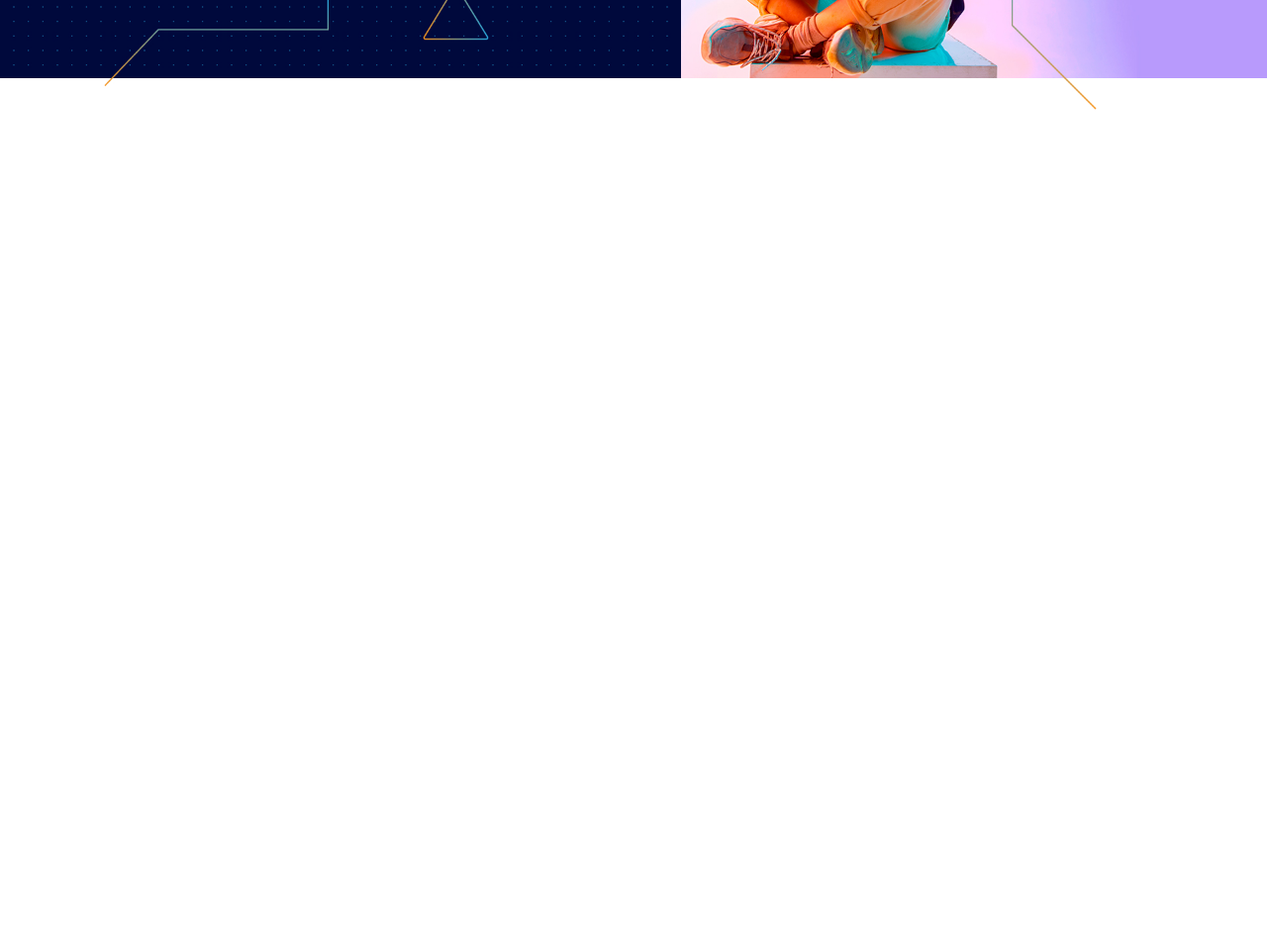
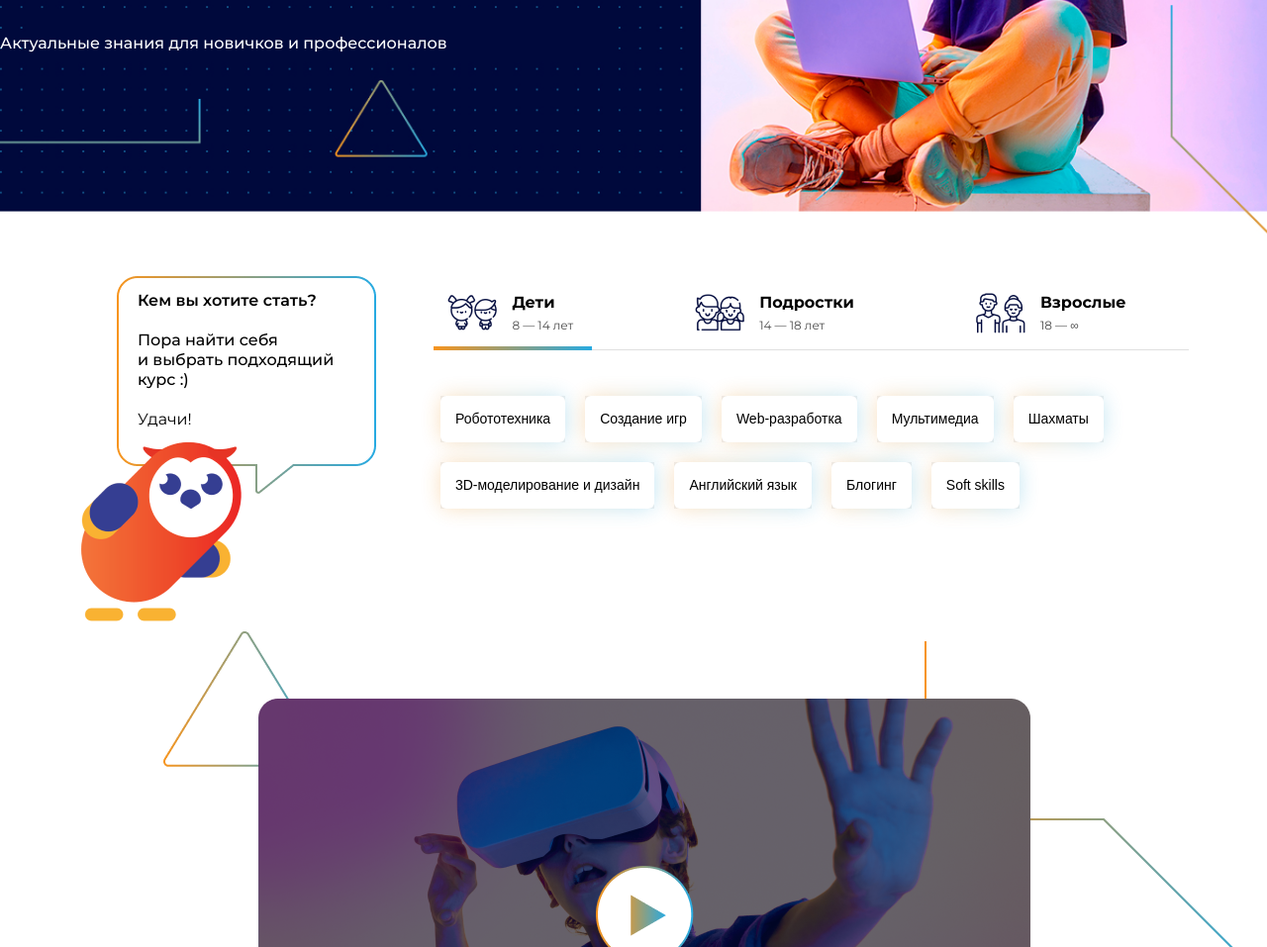
Before and after one commit to k1xd-fr/Project-1-Exam, a website: page index.html in a window 1280 px wide. Shown: the part 356-1313 px from the top of the page at 99% size. Before the commit the page ends 800 px from the top, so only its background shows below. Drawn offline with nearby package versions, Linux system fonts and the light colour scheme; files that its build step writes are made by us from their sources; files whose address does not match are found by name.

Commit message:
add feat/info/video

```diff
--- a/index.html
+++ b/index.html
@@ -58,8 +58,86 @@
       </div>
 
       <!-- *Banner -->
-      <img src="/setting/img/banner.jpg" alt="banner" class="header__banner" />
+      <div class="header__banner conteiner">
+        <div class="header__banner__title">
+          <span class="header__banner__title_h1">
+            Образовательная платформа
+          </span>
+          <span class="header__banner__title_h2"> ХОД Future Academy </span>
+          <span class="header__banner__title_p">
+            Актуальные знания для новичков и профессионалов
+          </span>
+        </div>
+      </div>
     </header>
+    <div class="conteiner info">
+      <div class="info__sova">
+        <img src="setting/img/Group 839.png" alt="sova" />
+        <div class="info__sova__title">
+          <span class="info__sova__title__text">Кем вы хотите стать?</span>
+          <span class="info__sova__title__p">
+            Пора найти себя <br />
+            и выбрать подходящий <br />
+            курс :)</span
+          >
+          <span class="info__sova__title_end"> Удачи!</span>
+        </div>
+      </div>
+      <div class="info__select">
+        <form action="" class="info__select__form">
+          <div class="info__select__old">
+            <div class="info__select__old__child">
+              <img src="setting/img/children.png" alt="child" />
+              <div class="info__select__old__child__title">
+                <span class="info__select__old__child__title_h1">Дети</span>
+                <span class="info__select__old__child__title_p"
+                  >8 — 14 лет</span
+                >
+              </div>
+            </div>
+            <div class="info__select__old__child margin_left">
+              <img src="setting/img/teens.png" alt="teen" />
+              <div class="info__select__old__child__title">
+                <span class="info__select__old__child__title_h1"
+                  >Подростки</span
+                >
+                <span class="info__select__old__child__title_p"
+                  >14 — 18 лет</span
+                >
+              </div>
+            </div>
+            <div class="info__select__old__child margin_left">
+              <img src="setting/img/oldest.png" alt="oldest" />
+              <div class="info__select__old__child__title">
+                <span class="info__select__old__child__title_h1">Взрослые</span>
+                <span class="info__select__old__child__title_p">18 — ∞ </span>
+              </div>
+            </div>
+          </div>
+          <div class="border__progress"></div>
+        </form>
+        <div class="info__select__button">
+          <div class="info__select__button__block">
+            <button class="info__select__button__style">Робототехника</button>
+            <button class="info__select__button__style">Создание игр</button>
+            <button class="info__select__button__style">Web-разработка</button>
+            <button class="info__select__button__style">Мультимедиа</button>
+            <button class="info__select__button__style">Шахматы</button>
+          </div>
+          <div class="info__select__button__block">
+            <button class="info__select__button__style">
+              3D-моделирование и дизайн
+            </button>
+            <button class="info__select__button__style">Английский язык</button>
+            <button class="info__select__button__style">Блогинг</button>
+            <button class="info__select__button__style">Soft skills</button>
+          </div>
+        </div>
+      </div>
+    </div>
+    <div class="conteiner video">
+      <img src="setting/img/video.png" alt="video" />
+    </div>
   </body>
 
   <!-- ! Hamburger -->
--- a/setting/scss/_base.scss
+++ b/setting/scss/_base.scss
@@ -8,6 +8,8 @@
 }
 body {
   font-family: "Montserrat", sans-serif;
+  background: #ffffff;
+
 }
 
 a {
--- a/setting/scss/_header.scss
+++ b/setting/scss/_header.scss
@@ -1,6 +1,71 @@
 .header {
-    flex-wrap: nowrap;
-      &__banner {
-      max-width: 100%;
+  flex-wrap: nowrap;
+  &__banner {
+    background-image: url(/setting/img/banner.jpg);
+    background-size: cover;
+    background-position: center;
+    max-width: 100%;
+    height: 500px;
+
+    &__title {
+      display: flex;
+      justify-content: center;
+      flex-direction: column;
+      gap: 20px;
+      padding: 127px 360px;
+      @include _1850px{
+        padding: 126px;
+      }
+      @include _1350px{
+        padding: 125px 250px 30px 0px;
+      }
+      @include _768px{
+        padding: 100px 170px 60px 0px;
+        gap: 10px;
+      }
+      &_h1 {
+        font-weight: 700;
+        font-size: 36px;
+        line-height: 44px;
+        align-items: center;
+        color: #ffffff;
+        @include _1350px{
+          font-size: 24px;
+        }
+        @include _350px{
+          font-size: 16px;
+          line-height: 20px;
+        }
+      }
+      &_h2 {
+        font-weight: 700;
+        font-size: 36px;
+        line-height: 44px;
+        align-items: center;
+        color: #ffffff;
+        @include _1350px{
+          font-size: 24px;
+        }
+        @include _350px{
+          font-size: 16px;
+          line-height: 20px;
+        }
+      }
+      &_p {
+        padding-top: 20px;
+        font-weight: 500;
+        font-size: 20px;
+        line-height: 24px;
+        align-items: center;
+        color: #ffffff;
+        @include _1350px{
+          font-size: 16px;
+        }
+        @include _350px{
+          font-size: 10px;
+          line-height: 20px;
+        }
+      }
     }
   }
+}
--- /dev/null
+++ b/setting/scss/_info.scss
@@ -0,0 +1,147 @@
+.info {
+  display: flex;
+  justify-content: center;
+  margin-top: 20px;
+  &__sova {
+    position: relative;
+    &__title {
+      position: absolute;
+      top: 15px;
+      left: 60px;
+      display: flex;
+      flex-direction: column;
+      gap: 20px;
+
+      &__text {
+        font-weight: 600;
+        font-size: 16px;
+        line-height: 20px;
+        color: #000000;
+      }
+      &__p {
+        font-weight: 500;
+        font-size: 16px;
+        line-height: 20px;
+        color: #000000;
+      }
+      &__end {
+        font-weight: 500;
+        font-size: 16px;
+        line-height: 20px;
+        color: #000000;
+      }
+    }
+  }
+  &__select {
+    &__old {
+      display: flex;
+      border-bottom: 1px solid #e0e0e0;
+      width: 762.7px;
+      max-height: 75px;
+      margin-left: 58.5px;
+      &__child {
+        display: flex;
+        gap: 10px;
+        align-items: center;
+        padding: 14px;
+        cursor: pointer;
+
+        &__title {
+          display: flex;
+          flex-direction: column;
+          padding: 5px;
+          gap: 5px;
+          &_h1 {
+            font-weight: 700;
+            font-size: 16px;
+            line-height: 20px;
+            color: #000000;
+          }
+          &_p {
+            font-weight: 400;
+            font-size: 12px;
+            line-height: 15px;
+            color: #4f4f4f;
+          }
+        }
+      }
+    }
+    &__button {
+      margin: 40px;
+      margin-left: 55px;
+      &__block {
+        display: flex;
+        gap: 20px;
+        padding: 10px;
+        position: relative;
+      }
+      &__style {
+        font-weight: 500;
+        font-size: 14px;
+        line-height: 17px;
+        text-align: center;
+        z-index: 10;
+        padding: 15px;
+        color: #000000;
+        border: none;
+        position: relative;
+        cursor: pointer;
+        &:hover::after {
+          opacity: 0.35;
+          top: -10px;
+          right: -10px;
+          bottom: -10px;
+          left: -10px;
+        }
+        &::before {
+          width: 100%;
+          height: 100%;
+          top: 0;
+          left: 0;
+          right: 0;
+          content: "";
+          position: absolute;
+          z-index: -1;
+          background: white;
+          opacity: 1;
+          border-radius: 6px;
+        }
+
+        &::after {
+          transition: 0.3s;
+          bottom: 0;
+          top: 0;
+          left: 0;
+          right: 0;
+          content: "";
+          position: absolute;
+          z-index: -2;
+          background: linear-gradient(90deg, #f7941d 0%, #27aae1 100%);
+          opacity: 0.3;
+          filter: blur(10px);
+          border-radius: 10px;
+        }
+      }
+    }
+  }
+}
+
+.border__progress {
+  max-width: 160px;
+  height: 4px;
+  margin: -4px;
+  margin-left: 58px;
+  background: linear-gradient(90deg, #f7941d 0%, #27aae1 100%);
+}
+.margin_left {
+  margin-left: 90px;
+}
+
+
+
+// !video//
+.video{
+  display: flex;
+  justify-content:center;
+  cursor: pointer;
+}
--- a/setting/scss/_mixin.scss
+++ b/setting/scss/_mixin.scss
@@ -1,4 +1,16 @@
-@mixin _1250px {
+@mixin _1850px {
+  @media (max-width: 1850px) {
+    @content;
+  }
+}@mixin _1650px {
+  @media (max-width: 1650px) {
+    @content;
+  }
+}@mixin _1350px {
+  @media (max-width: 1350px) {
+    @content;
+  }
+}@mixin _1250px {
   @media (max-width: 1250px) {
     @content;
   }
--- a/setting/scss/_navbar.scss
+++ b/setting/scss/_navbar.scss
@@ -4,6 +4,7 @@
   justify-content: center;
   gap: 67px;
   padding: 20px;
+  background: #F6F7F9;
   @include _1250px {
     gap: 20px;
   }
--- a/setting/scss/style.scss
+++ b/setting/scss/style.scss
@@ -2,6 +2,6 @@
 @import 'mixin';
 
 @import 'hamburger';
-
+@import 'info';
 @import 'header';
 @import 'navbar';
```
